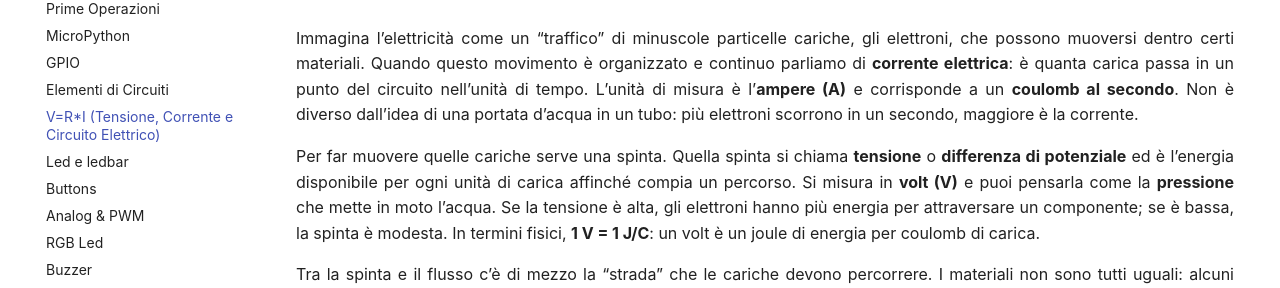
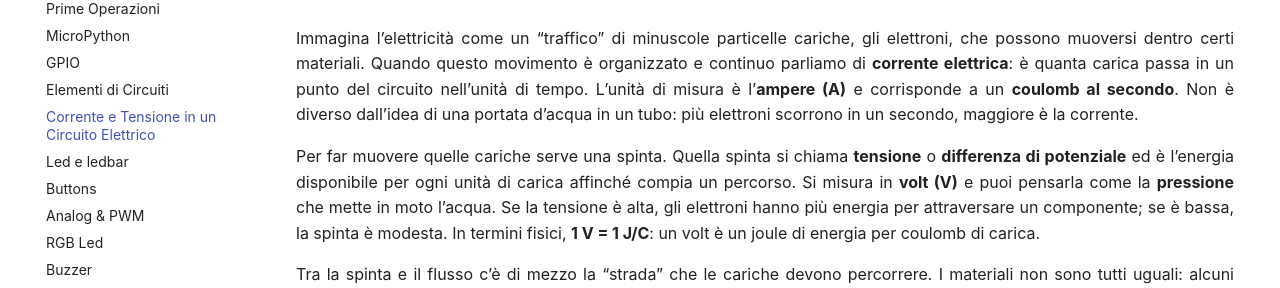
Before and after one commit to dvjlabs/esp32_course, an MkDocs documentation site: the page built from docs/corso/09_corrente_tensione_circuito.md, in a window 1280 px wide. Shown: the part 204-492 px from the top of the page. Built offline with MkDocs 1.6.1 and Material for MkDocs 9.7.7, drawn with Linux system fonts in a browser that asks for light colours.

```diff
--- a/mkdocs.yml
+++ b/mkdocs.yml
@@ -74,7 +74,7 @@ nav:
       - MicroPython: corso/02_micropython.md
       - GPIO: corso/03_GPIO.md
       - Elementi di Circuiti: corso/10_sensori.md
-      - V=R*I (Tensione, Corrente e Circuito Elettrico): corso/09_corrente_tensione_circuito.md
+      - Corrente e Tensione in un Circuito Elettrico: corso/09_corrente_tensione_circuito.md
       - Led e ledbar: corso/11_led_ledbar.md
       - Buttons: corso/12_buttons.md
       - Analog & PWM: corso/20_analog_pwm.md
```
